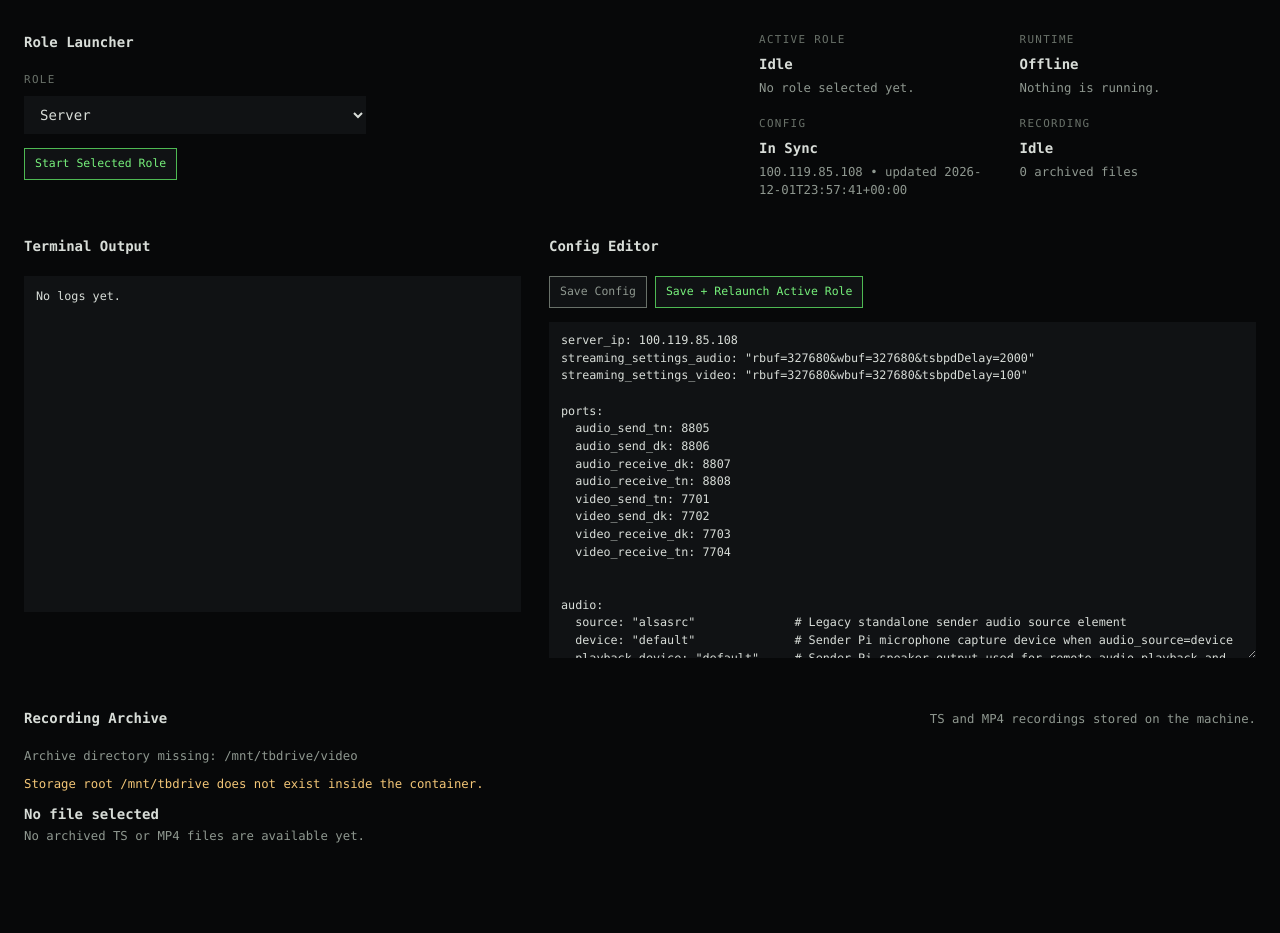
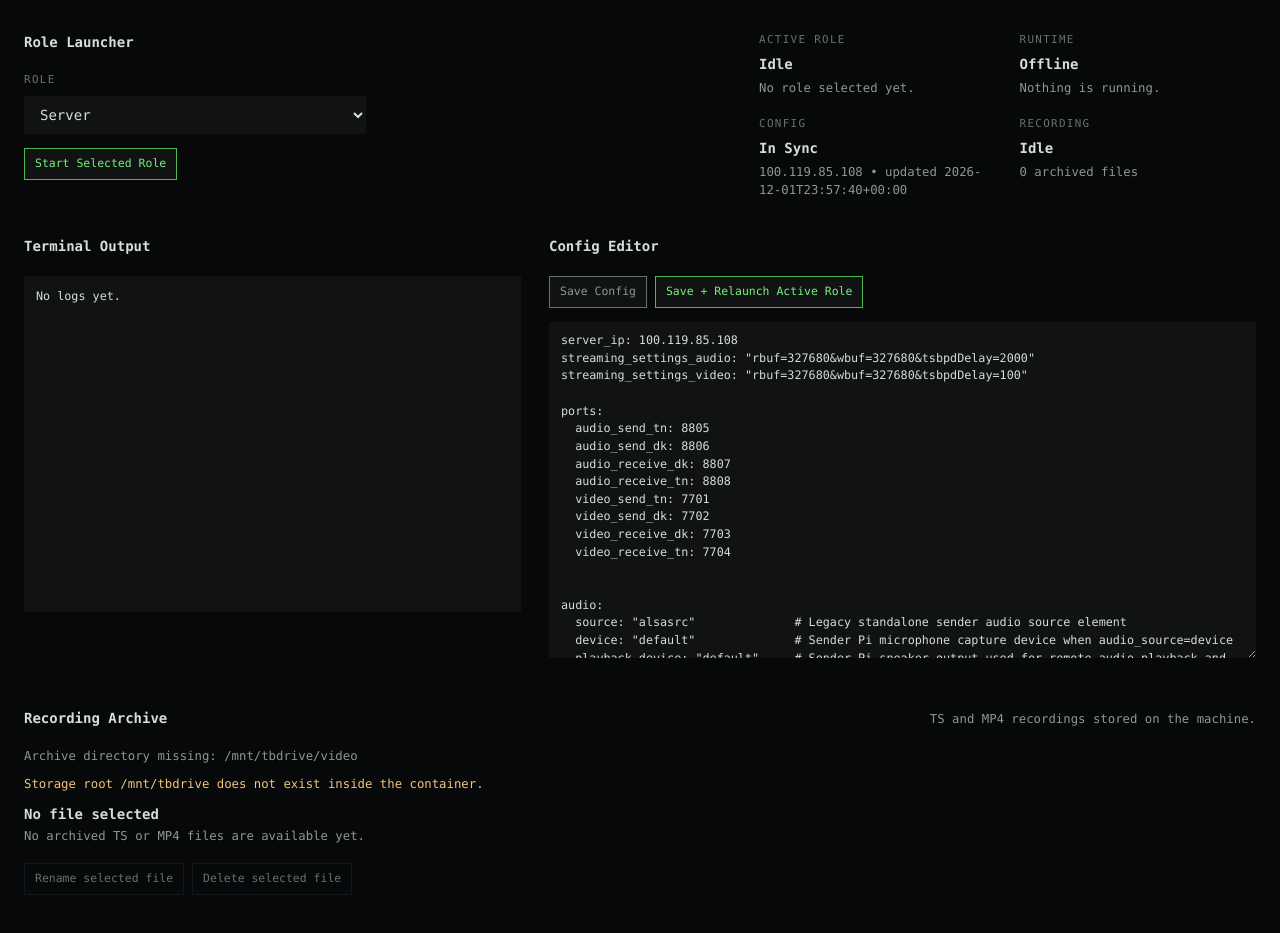
Before and after one commit to theatrebuilding/fiveminutesago, a FastAPI app: page / in a window 1280 px wide. Shown: the part 80-1013 px from the top of the page. Before the commit the page ends 923 px from the top, so only its background shows below. Run offline with FastAPI, Linux system fonts and the light colour scheme; data that the repository does not hold is empty.

Commit message:
fix server archive reload and add delete and rename functions

```diff
--- a/control_app/main.py
+++ b/control_app/main.py
@@ -5,6 +5,7 @@
 from dataclasses import dataclass
 import secrets
 from typing import Any
+from urllib.parse import quote
 
 from fastapi import FastAPI, HTTPException, Request
 from fastapi.responses import FileResponse, JSONResponse
@@ -285,9 +286,69 @@
         headers={
             "Cache-Control": "no-store, max-age=0",
             "Pragma": "no-cache",
-            "Content-Disposition": f'inline; filename="{path.name}"',
+            "Content-Disposition": _content_disposition("inline", path.name),
         },
     )
+
+
+@app.get("/api/archive/files/{filename}/download")
+async def archive_file_download(filename: str, request: Request) -> FileResponse:
+    services = _services(request)
+    path = services.storage_service.get_archive_file(filename)
+    if path is None:
+        raise HTTPException(status_code=404, detail="Archive file not available.")
+
+    return FileResponse(
+        path,
+        media_type=services.storage_service.media_type_for(path),
+        filename=path.name,
+        headers={
+            "Cache-Control": "no-store, max-age=0",
+            "Pragma": "no-cache",
+            "Content-Disposition": _content_disposition("attachment", path.name),
+        },
+    )
+
+
+@app.post("/api/archive/files/{filename}/rename")
+async def rename_archive_file(filename: str, request: Request) -> dict[str, Any]:
+    services = _services(request)
+    payload = await request.json()
+    base_name = payload.get("base_name")
+    if not isinstance(base_name, str):
+        raise HTTPException(status_code=400, detail="A new file name is required.")
+
+    try:
+        file_info = services.storage_service.rename_archive_file(filename, base_name)
+    except FileNotFoundError as exc:
+        raise HTTPException(status_code=404, detail=str(exc)) from exc
+    except FileExistsError as exc:
+        raise HTTPException(status_code=409, detail=str(exc)) from exc
+    except ValueError as exc:
+        raise HTTPException(status_code=422, detail=str(exc)) from exc
+
+    services.runtime_service.record_event(f"Archive file renamed: {filename} -> {file_info['name']}.")
+    return {
+        "message": f"Renamed archive file to {file_info['name']}.",
+        "file": file_info,
+        "storage": services.storage_service.snapshot(),
+    }
+
+
+@app.delete("/api/archive/files/{filename}")
+async def delete_archive_file(filename: str, request: Request) -> dict[str, Any]:
+    services = _services(request)
+
+    try:
+        services.storage_service.delete_archive_file(filename)
+    except FileNotFoundError as exc:
+        raise HTTPException(status_code=404, detail=str(exc)) from exc
+
+    services.runtime_service.record_event(f"Archive file deleted: {filename}.")
+    return {
+        "message": f"Deleted archive file {filename}.",
+        "storage": services.storage_service.snapshot(),
+    }
 
 
 def _services(request: Request) -> AppServices:
@@ -300,3 +361,8 @@
         content={"detail": "Authentication required."},
         headers={"WWW-Authenticate": 'Basic realm="Five Minutes Ago"'},
     )
+
+
+def _content_disposition(disposition_type: str, filename: str) -> str:
+    ascii_fallback = filename.replace("\\", "_").replace('"', "")
+    return f"{disposition_type}; filename=\"{ascii_fallback}\"; filename*=UTF-8''{quote(filename)}"
--- a/control_app/static/app.js
+++ b/control_app/static/app.js
@@ -17,6 +17,10 @@
 const archiveSelectedName = document.getElementById("archive-selected-name");
 const archiveSelectedMeta = document.getElementById("archive-selected-meta");
 const archiveOpenLink = document.getElementById("archive-open-link");
+const archiveDownloadLink = document.getElementById("archive-download-link");
+const archiveRenameButton = document.getElementById("archive-rename-button");
+const archiveDeleteButton = document.getElementById("archive-delete-button");
+const archiveActionMessage = document.getElementById("archive-action-message");
 const logOutput = document.getElementById("log-output");
 const configEditor = document.getElementById("config-editor");
 const configMessage = document.getElementById("config-message");
@@ -65,6 +69,7 @@
 let launchFormDirty = false;
 let selectedArchiveName = null;
 let selectedArchiveRevision = null;
+let selectedArchiveFile = null;
 
 const AUDIO_OFF_VALUE = "__audio_off__";
 const AUDIO_TEST_VALUE = "__audio_test__";
@@ -192,15 +197,25 @@
   return `/api/archive/files/${encodeURIComponent(file.name)}`;
 }
 
+function archiveDownloadUrl(file) {
+  return `/api/archive/files/${encodeURIComponent(file.name)}/download`;
+}
+
 function clearArchiveSelection(message = "Select a file and open it in a new tab.") {
+  selectedArchiveFile = null;
   archiveSelectedName.textContent = "No file selected";
   archiveSelectedMeta.textContent = message;
   archiveOpenLink.removeAttribute("href");
   archiveOpenLink.classList.add("hidden");
+  archiveDownloadLink.removeAttribute("href");
+  archiveDownloadLink.classList.add("hidden");
+  archiveRenameButton.disabled = true;
+  archiveDeleteButton.disabled = true;
   selectedArchiveRevision = null;
 }
 
 function renderArchiveSelection(file) {
+  selectedArchiveFile = file;
   const nextRevision = String(file.modified_at_ts || file.size_bytes || file.name);
   if (selectedArchiveName !== file.name) {
     selectedArchiveName = file.name;
@@ -214,6 +229,10 @@
   archiveSelectedMeta.textContent = `${formatBytes(file.size_bytes)} • ${file.modified_at || "Unknown timestamp"}`;
   archiveOpenLink.href = archiveFileUrl(file);
   archiveOpenLink.classList.remove("hidden");
+  archiveDownloadLink.href = archiveDownloadUrl(file);
+  archiveDownloadLink.classList.remove("hidden");
+  archiveRenameButton.disabled = false;
+  archiveDeleteButton.disabled = false;
 }
 
 function renderArchive(storage) {
@@ -240,7 +259,7 @@
     `;
     button.addEventListener("click", () => {
       selectedArchiveName = file.name;
-      renderArchive(latestStatus?.storage?.archive || archive);
+      renderArchive(latestStatus?.storage || storage);
     });
     item.appendChild(button);
     archiveFiles.appendChild(item);
@@ -703,6 +722,68 @@
   }
 }
 
+function selectedArchiveBaseName() {
+  if (!selectedArchiveFile) {
+    return "";
+  }
+  return selectedArchiveFile.base_name || selectedArchiveFile.name;
+}
+
+async function renameSelectedArchive() {
+  if (!selectedArchiveFile) {
+    return;
+  }
+
+  const nextBaseName = window.prompt("Rename selected file", selectedArchiveBaseName());
+  if (nextBaseName == null) {
+    return;
+  }
+
+  setBusy([archiveRenameButton, archiveDeleteButton], true);
+  archiveActionMessage.textContent = "Renaming selected file…";
+
+  try {
+    const payload = await api(`/api/archive/files/${encodeURIComponent(selectedArchiveFile.name)}/rename`, {
+      method: "POST",
+      body: JSON.stringify({
+        base_name: nextBaseName,
+      }),
+    });
+    selectedArchiveName = payload.file?.name || selectedArchiveName;
+    archiveActionMessage.textContent = payload.message;
+    await refreshStatus();
+  } catch (error) {
+    archiveActionMessage.textContent = error.message;
+  } finally {
+    setBusy([archiveRenameButton, archiveDeleteButton], false);
+  }
+}
+
+async function deleteSelectedArchive() {
+  if (!selectedArchiveFile) {
+    return;
+  }
+  if (!window.confirm(`Delete ${selectedArchiveFile.name}?`)) {
+    return;
+  }
+
+  setBusy([archiveRenameButton, archiveDeleteButton], true);
+  archiveActionMessage.textContent = "Deleting selected file…";
+
+  try {
+    const payload = await api(`/api/archive/files/${encodeURIComponent(selectedArchiveFile.name)}`, {
+      method: "DELETE",
+    });
+    selectedArchiveName = null;
+    archiveActionMessage.textContent = payload.message;
+    await refreshStatus();
+  } catch (error) {
+    archiveActionMessage.textContent = error.message;
+  } finally {
+    setBusy([archiveRenameButton, archiveDeleteButton], false);
+  }
+}
+
 async function saveConfig(restart) {
   setBusy([saveConfigButton, applyConfigButton], true);
   configMessage.textContent = restart ? "Saving config and relaunching active role…" : "Saving config…";
@@ -741,6 +822,8 @@
 recordToggleButton.addEventListener("click", toggleRecording);
 saveConfigButton.addEventListener("click", () => saveConfig(false));
 applyConfigButton.addEventListener("click", () => saveConfig(true));
+archiveRenameButton.addEventListener("click", renameSelectedArchive);
+archiveDeleteButton.addEventListener("click", deleteSelectedArchive);
 
 window.addEventListener("keydown", (event) => {
   if ((event.metaKey || event.ctrlKey) && event.key.toLowerCase() === "s") {
--- a/control_app/static/index.html
+++ b/control_app/static/index.html
@@ -207,7 +207,13 @@
               <div class="archive-preview-meta">
                 <strong id="archive-selected-name">No file selected</strong>
                 <p id="archive-selected-meta" class="storage-meta">Select a file and open it in a new tab.</p>
-                <a id="archive-open-link" class="archive-open-link hidden" target="_blank" rel="noopener noreferrer">Open selected file</a>
+                <div class="button-row archive-action-row">
+                  <a id="archive-open-link" class="archive-open-link hidden" target="_blank" rel="noopener noreferrer">Open selected file</a>
+                  <a id="archive-download-link" class="archive-open-link hidden">Download selected file</a>
+                  <button id="archive-rename-button" type="button" class="button-muted" disabled>Rename selected file</button>
+                  <button id="archive-delete-button" type="button" class="button-danger" disabled>Delete selected file</button>
+                </div>
+                <p id="archive-action-message" class="action-message"></p>
               </div>
             </div>
             <ul id="archive-files" class="archive-files"></ul>
--- a/control_app/static/styles.css
+++ b/control_app/static/styles.css
@@ -361,6 +361,10 @@
   gap: 4px;
 }
 
+.archive-action-row {
+  align-items: center;
+}
+
 .archive-open-link {
   width: fit-content;
   color: var(--text);
```
Also changed, not shown: control_app/services/storage_service.py (+58 -5 lines).
